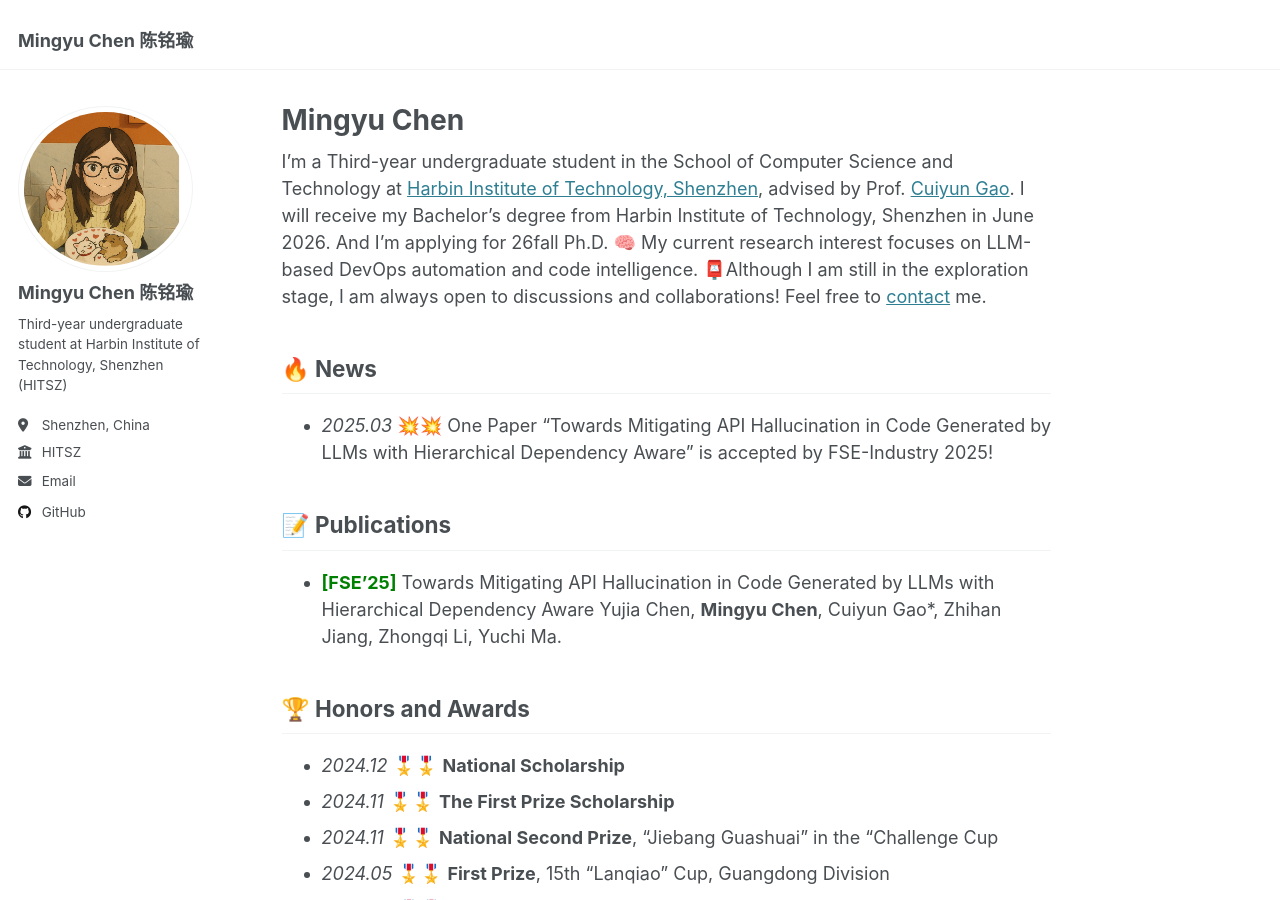
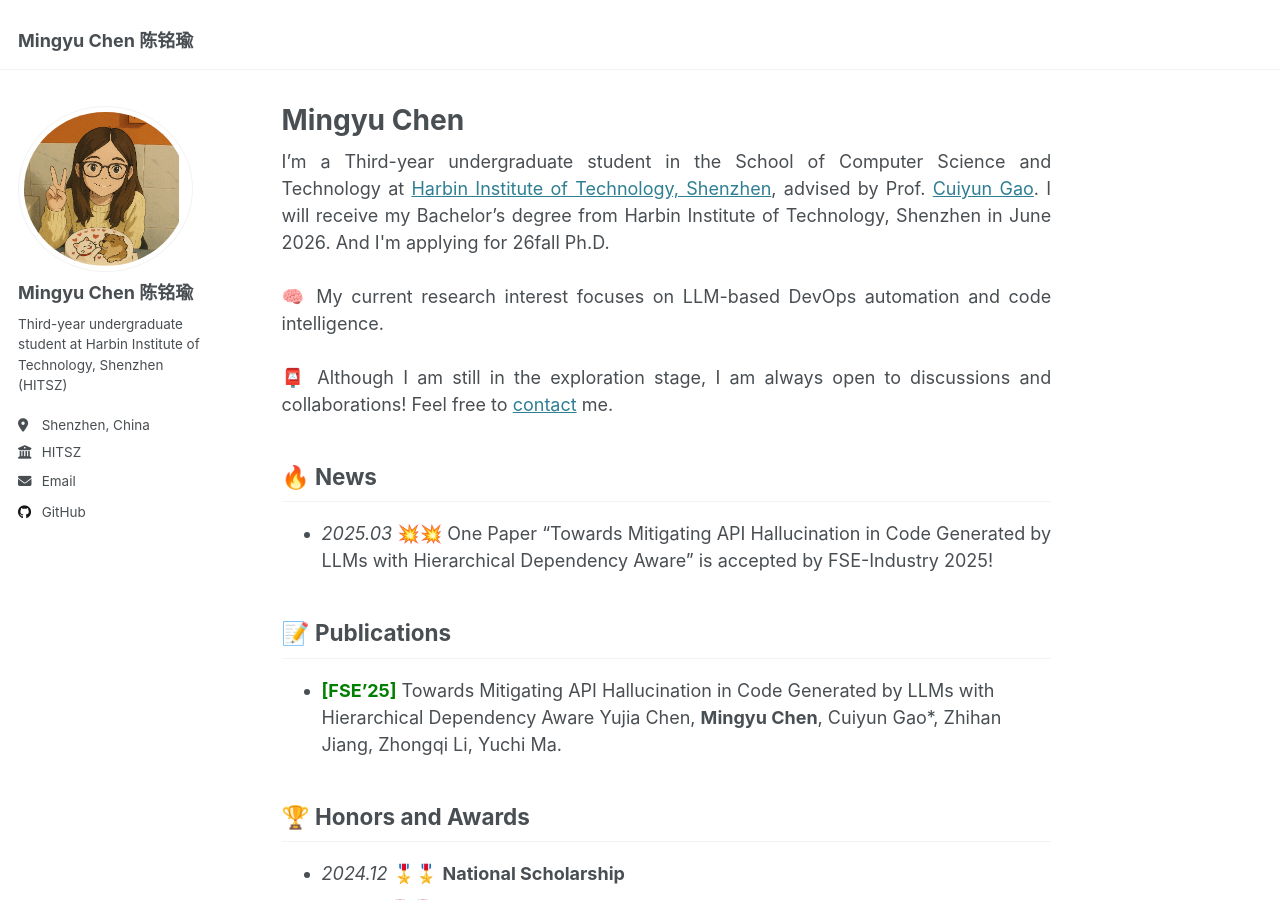
Before and after one commit to CMY-K/CMY-K.github.io, a Jekyll site: the page built from _pages/about.md, in a window 1280 px wide and 900 px high. Built offline with Jekyll 4.4.1, drawn with Linux system fonts in a browser that asks for light colours.

Commit message:
Update about.md

```diff
--- a/_pages/about.md
+++ b/_pages/about.md
@@ -7,11 +7,13 @@
   - /about.html
 ---
 
-I’m a Third-year undergraduate student in the School of Computer Science and Technology at [Harbin Institute of Technology, Shenzhen](http://cs.hitsz.edu.cn/), advised by Prof. [Cuiyun Gao](https://cuiyungao.github.io/). I will receive my Bachelor’s degree from Harbin Institute of Technology, Shenzhen in June 2026. And I'm applying for 26fall Ph.D.
-🧠 My current research interest focuses on LLM-based DevOps automation and code intelligence.
-📮Although I am still in the exploration stage, I am always open to discussions and collaborations! Feel free to  [contact](mingyuchen8248@gmail.com) me.
-
-
+<div style="text-align: justify;">
+  I’m a Third-year undergraduate student in the School of Computer Science and Technology at <a href="http://cs.hitsz.edu.cn/">Harbin Institute of Technology, Shenzhen</a>, advised by Prof. <a href="https://cuiyungao.github.io/">Cuiyun Gao</a>. I will receive my Bachelor’s degree from Harbin Institute of Technology, Shenzhen in June 2026. And I'm applying for 26fall Ph.D.
+  <br><br>
+  🧠 My current research interest focuses on LLM-based DevOps automation and code intelligence.
+  <br><br>
+  📮 Although I am still in the exploration stage, I am always open to discussions and collaborations! Feel free to <a href="mailto:mingyuchen8248@gmail.com">contact</a> me.
+</div>
 
 ## 🔥 News
 
```
